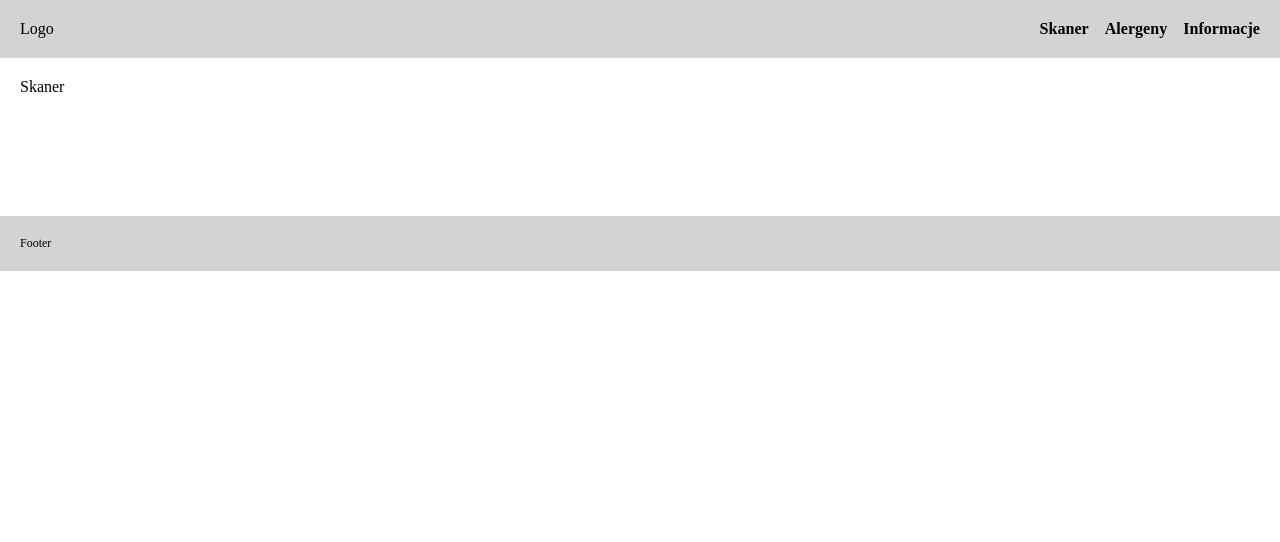
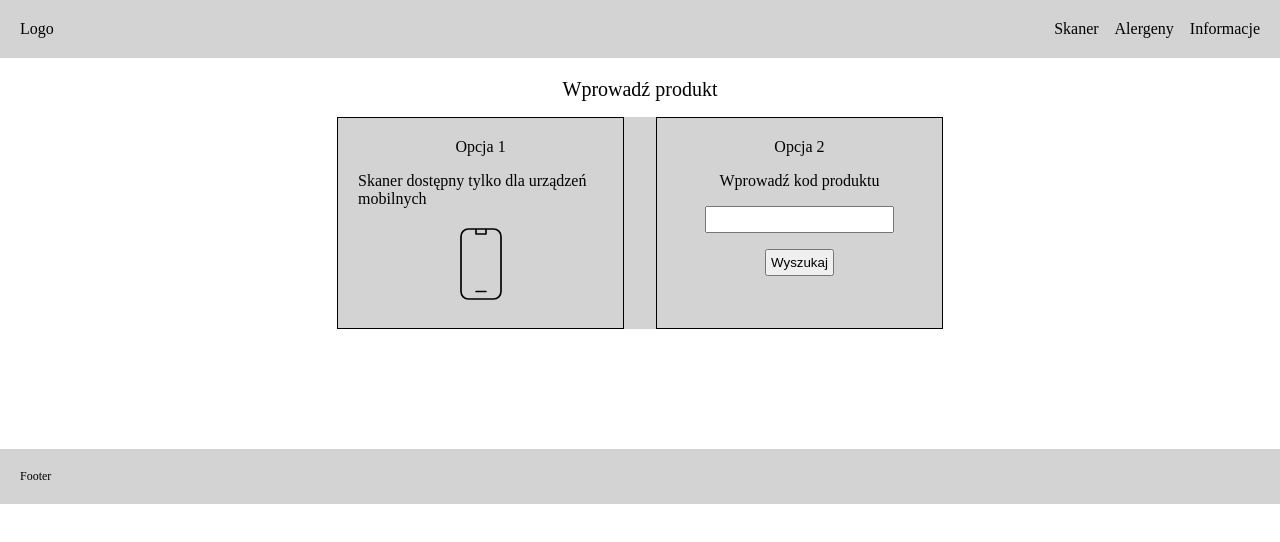
Before and after one commit to DominikaDuralek/allergy-guide, a React (Vite) app in the folder client/: page / in a window 1280 px wide. Shown: the top 542 px of the page. Built offline with nearby package versions, Linux system fonts and the light colour scheme.

Commit message:
Saving allergens to localStorage and fetching products from database

```diff
--- a/client/src/pages/Allergens.jsx
+++ b/client/src/pages/Allergens.jsx
@@ -1,69 +1,105 @@
+import { useEffect, useState } from "react";
+import { Link } from 'react-router-dom';
+
 function Allergens() {
+    useEffect(() => { checkLocalStorage(); allergensToString(); },[]);
+
+    // Dynamic string value with all checked allergens
+    const [allergens, setAllergens] = useState('');
+
     // Checking correct boxes on load
     const checkLocalStorage = () => {
         const array = document.getElementsByTagName("input");
-        console.log("check");
+        // Check if values exist in localStorage and check the correct boxes
+        for (let i = 0; i < array.length; i++) {
+            if (localStorage.getItem(array[i].id) !== null) {
+                array[i].checked = true;
+            } else {
+                array[i].checked = false;
+            }
+        }
     }
 
-    window.onload = checkLocalStorage();
+    const allergensToString = () => {
+        // Add all checked allergens to a string and return
+        const array = document.getElementsByTagName("input");
+        let allergensString = "";
+        for (let i = 0; i < array.length; i++) {
+            if (array[i].checked == true) {
+                // If last item reached
+                if (i == array.length - 1) allergensString = allergensString.concat(array[i].id);
+                else allergensString = allergensString.concat(array[i].id + ", ");
+            }
+        }
+
+        if (allergensString == "") setAllergens("nie wybrano");
+        else setAllergens(allergensString);
+    }
 
     // Saving an allergen to localStorage
     const setAllergen = (allergen) => {
         if(localStorage.getItem(allergen) === null) localStorage.setItem(allergen, allergen);
         else localStorage.removeItem(allergen);
+
+        // Update the info about chosen allergens
+        allergensToString();
     }
 
     return (
         <div className="allergens">
-            Alergeny
+            <h1 className="allergens__title">Lista alergenów</h1>
             <div className="allergens__checkboxes">
                 <div className="allergens__checkbox-group">
                     <div className="allergens__checkbox">
-                        <input type="checkbox" id="alergen1" value="alergen1" onChange={() => setAllergen("allergen1")} />
+                        <input type="checkbox" id="alergen1" value="alergen1" onChange={() => setAllergen("alergen1")} />
                         <label htmlFor="allergen1">Alergen 1</label>
                     </div>
                     <div className="allergens__checkbox">
-                        <input type="checkbox" id="alergen2" value="alergen2" onChange={() => setAllergen("allergen2")} />
-                        <label htmlFor="allergen2">Alergen 2</label>
+                        <input type="checkbox" id="alergen2" value="alergen2" onChange={() => setAllergen("alergen2")} />
+                        <label htmlFor="alergen2">Alergen 2</label>
                     </div>
                     <div className="allergens__checkbox">
-                        <input type="checkbox" id="alergen3" value="alergen3" onChange={() => setAllergen("allergen3")} />
-                        <label htmlFor="allergen3">Alergen 3</label>
+                        <input type="checkbox" id="alergen3" value="alergen3" onChange={() => setAllergen("alergen3")} />
+                        <label htmlFor="alergen3">Alergen 3</label>
                     </div>
                 </div>
 
                 <div className="allergens__checkbox-group">
                     <div className="allergens__checkbox">
-                        <input type="checkbox" id="alergen4" value="alergen4" />
-                        <label htmlFor="allergen4">Alergen 4</label>
+                        <input type="checkbox" id="alergen4" value="alergen4" onChange={() => setAllergen("alergen4")} />
+                        <label htmlFor="alergen4">Alergen 4</label>
                     </div>
                     <div className="allergens__checkbox">
-                        <input type="checkbox" id="alergen5" value="alergen5" />
-                        <label htmlFor="allergen5">Alergen 5</label>
+                        <input type="checkbox" id="alergen5" value="alergen5" onChange={() => setAllergen("alergen5")} />
+                        <label htmlFor="alergen5">Alergen 5</label>
                     </div>
                     <div className="allergens__checkbox">
-                        <input type="checkbox" id="alergen6" value="alergen6" />
-                        <label htmlFor="allergen6">Alergen 6</label>
+                        <input type="checkbox" id="alergen6" value="alergen6" onChange={() => setAllergen("alergen6")} />
+                        <label htmlFor="alergen6">Alergen 6</label>
                     </div>
                 </div>
 
                 <div className="allergens__checkbox-group">
                     <div className="allergens__checkbox">
-                        <input type="checkbox" id="alergen7" value="alergen7" />
-                        <label htmlFor="allergen7">Alergen 7</label>
+                        <input type="checkbox" id="alergen7" value="alergen7" onChange={() => setAllergen("alergen7")} />
+                        <label htmlFor="alergen7">Alergen 7</label>
                     </div>
                     <div className="allergens__checkbox">
-                        <input type="checkbox" id="alergen8" value="alergen8" />
-                        <label htmlFor="allergen8">Alergen 8</label>
+                        <input type="checkbox" id="alergen8" value="alergen8" onChange={() => setAllergen("alergen8")} />
+                        <label htmlFor="alergen8">Alergen 8</label>
                     </div>
                     <div className="allergens__checkbox">
-                        <input type="checkbox" id="alergen9" value="alergen9" />
-                        <label htmlFor="allergen9">Alergen 9</label>
+                        <input type="checkbox" id="alergen9" value="alergen9" onChange={() => setAllergen("alergen9")} />
+                        <label htmlFor="alergen9">Alergen 9</label>
                     </div>
                 </div>
             </div>
+            <div className="allergens__chosen">
+                <p>Twoje alergeny: {allergens}</p>
+            </div>
             <div className="allergens__disclaimer">
                 <p>Wybór zostanie zapamiętany do momentu wyczyszczenia przeglądarki.</p>
+                <p><Link to="/">Przejdź do Skanera</Link></p>
             </div>
         </div>
     )
--- a/client/src/pages/Scanner.jsx
+++ b/client/src/pages/Scanner.jsx
@@ -1,7 +1,56 @@
+// Show info about product in scanner__product component
+const showProductInfo = () => {
+    const code = document.getElementById("code").value;
+    // Fetch the correct product
+    window.fetch("https://world.openfoodfacts.org/api/v3/product/" + code + ".json")
+        .then(function(response){
+            return response.json();
+        }).then(function(json){
+            console.log("name: " + json.product.product_name);
+            console.log("code: " + json.code);
+            console.log("allergens: " + json.product.allergens);
+        }).catch(function(error) {
+            console.log(error);
+        });
+
+    document.querySelector(".scanner__camera").style.display = "none";
+    document.querySelector(".scanner__code").style.display = "none";
+    document.querySelector(".scanner__product").style.display = "flex";
+}
+
+// Hide info about product in scanner__product component
+const hideProductInfo = () => {
+    document.querySelector(".scanner__camera").style.display = "flex";
+    document.querySelector(".scanner__code").style.display = "flex";
+    document.querySelector(".scanner__product").style.display = "none";
+}
+
 function Scanner() {
     return (
         <div className="scanner">
-            Skaner
+            <h1 className="scanner__title">Wprowadź produkt</h1>
+            <div className="scanner__container">
+                <div className="scanner__camera">
+                    <h2>Opcja 1</h2>
+                    <h2>Skaner dostępny tylko dla urządzeń mobilnych</h2>
+                    <div className="scanner__camera-icon">
+                        <svg xmlns="http://www.w3.org/2000/svg" fill="none" viewBox="0 0 24 24" strokeWidth="0.5" stroke="currentColor" className="size-6">
+                        <path strokeLinecap="round" strokeLinejoin="round" d="M10.5 1.5H8.25A2.25 2.25 0 0 0 6 3.75v16.5a2.25 2.25 0 0 0 2.25 2.25h7.5A2.25 2.25 0 0 0 18 20.25V3.75a2.25 2.25 0 0 0-2.25-2.25H13.5m-3 0V3h3V1.5m-3 0h3m-3 18.75h3" />
+                        </svg>
+                    </div>
+                </div>
+                <div className="scanner__code">
+                    <h2>Opcja 2</h2>
+                    <h2>Wprowadź kod produktu</h2>
+                    <input type="text" className="scanner__code-input" id="code" />
+                    <button className="scanner__code-submit" onClick={showProductInfo} >Wyszukaj</button>
+                </div>
+
+                <div className="scanner__product">
+                    <p>Informacje o produkcie</p>
+                    <button className="scanner__product__button-back" onClick={hideProductInfo} >Wyszukaj kolejny produkt</button>
+                </div>
+            </div>
         </div>
     )
 }
--- a/client/src/style.scss
+++ b/client/src/style.scss
@@ -6,6 +6,11 @@ $black : black;
     box-sizing: border-box;
     margin: 0;
     padding: 0;
+}
+
+h1, h2, h3, h4, h5, h6 {
+    font-weight: 400;
+    font-size: 1rem;
 }
 
 .app {
@@ -49,6 +54,66 @@ $black : black;
         // SCANNER
         .scanner {
             padding: 1.25rem;
+            display: flex;
+            flex-direction: column;
+            align-items: center;
+            justify-content: center;
+            gap: 1rem;
+
+            .scanner__title {
+                font-size: 1.25rem;
+            }
+
+            .scanner__container {
+                background-color: $lightgray;
+                display: flex;
+                flex-direction: row;
+                gap: 2rem;
+
+                .scanner__camera {
+                    border: 1px solid $black;
+                    flex: 1;
+                    padding: 1.25rem;
+                    display: flex;
+                    flex-direction: column;
+                    align-items: center;
+                    gap: 1rem;
+
+                    .scanner__camera-icon {
+                        width: 5rem;
+                    }
+                }
+
+                .scanner__code {
+                    border: 1px solid $black;
+                    flex: 1;
+                    padding: 1.25rem;
+                    display: flex;
+                    flex-direction: column;
+                    align-items: center;
+                    gap: 1rem;
+
+                    .scanner__code-input {
+                        padding: 0.25rem;
+                    }
+
+                    .scanner__code-submit {
+                        padding: 0.25rem;
+                    }
+                }
+
+                .scanner__product {
+                    flex: 1;
+                    display: none;
+                    flex-direction: column;
+                    padding: 1.25rem;
+                    gap: 1rem;
+
+                    .scanner__product__button-back {
+                        padding: 0.25rem;
+                    }
+                }
+            }
         }
 
         // ALLERGENS
@@ -57,6 +122,10 @@ $black : black;
             flex-direction: column;
             padding: 1.25rem;
             gap: 1rem;
+
+            .allergens__title {
+                font-size: 1.25rem;
+            }
 
             .allergens__checkboxes {
                 display: flex;
@@ -79,6 +148,12 @@ $black : black;
                 }
             }
 
+            .allergens__chosen {
+                border: 1px solid black;
+                text-align: center;
+                padding: 0.5rem;
+            }
+
             .allergens__disclaimer {
                 border: 1px solid black;
                 text-align: center;
@@ -89,6 +164,10 @@ $black : black;
         // INFO
         .info {
             padding: 1.25rem;
+
+            .info__title {
+                font-size: 1.5rem;
+            }
         }
     }
 }
```
